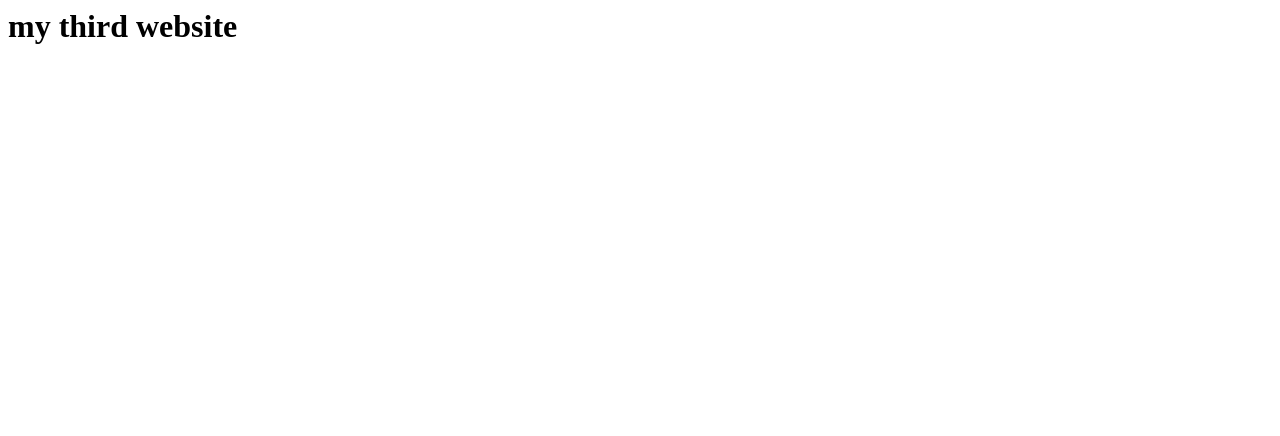
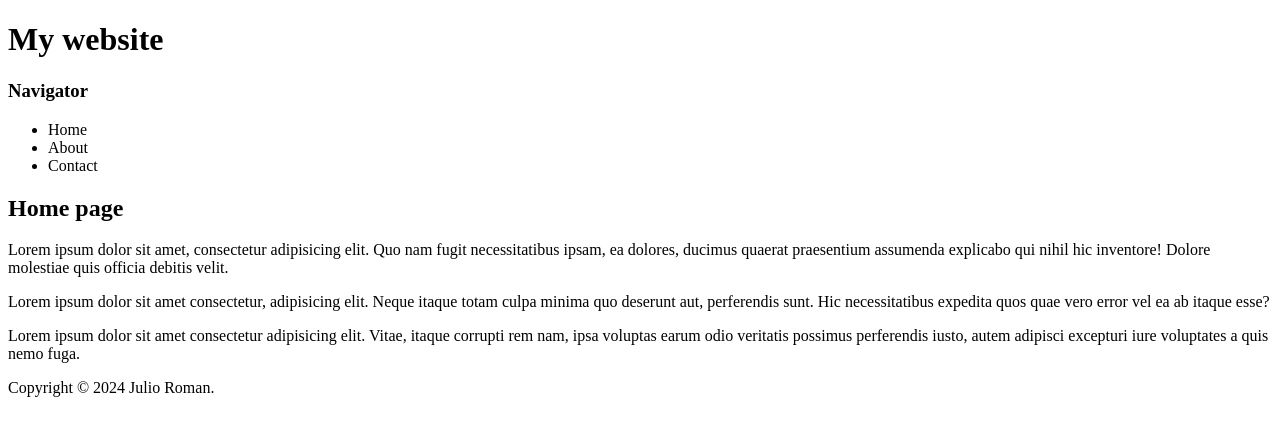
Before and after one commit to jroman3/cssPractice, a plain HTML site: page index.html in a window 1280 px wide. Drawn offline with Linux system fonts and the light colour scheme.

Commit message:
Content added

```diff
--- a/index.html
+++ b/index.html
@@ -1,9 +1,30 @@
-<!Doctype>
-<html>
+<!DOCTYPE html>
+<html lang="en">
 <head>
- <title> Hello world</title>
+    <meta charset="UTF-8">
+    <meta name="viewport" content="width=device-width, initial-scale=1.0">
+    <title>My website</title>
+    <link rel="stylesheet" type="text/css" href="style.css" />
 </head>
 <body>
- <h1> my third website</h1>
+    <div id="container">
+    <div id="header">
+        <h1>My website</h1></div>
+    <div id="content">
+        <div id="nav">
+            <h3>Navigator</h3>
+            <ul>
+                <li>Home</li>
+                <li>About</li>
+                <li>Contact</li>
+            </ul> </div>
+        <div id="main">
+            <h2>Home page</h2></div>
+        <p>Lorem ipsum dolor sit amet, consectetur adipisicing elit. Quo nam fugit necessitatibus ipsam, ea dolores, ducimus quaerat praesentium assumenda explicabo qui nihil hic inventore! Dolore molestiae quis officia debitis velit.</p>
+        <p>Lorem ipsum dolor sit amet consectetur, adipisicing elit. Neque itaque totam culpa minima quo deserunt aut, perferendis sunt. Hic necessitatibus expedita quos quae vero error vel ea ab itaque esse?</p>
+        <p>Lorem ipsum dolor sit amet consectetur adipisicing elit. Vitae, itaque corrupti rem nam, ipsa voluptas earum odio veritatis possimus perferendis iusto, autem adipisci excepturi iure voluptates a quis nemo fuga.</p>
+        </div>
+    <div id="footer"></div>
+        Copyright &copy; 2024 Julio Roman.
 </body>
 </html>
```
Also changed, not shown: style.css (added).
